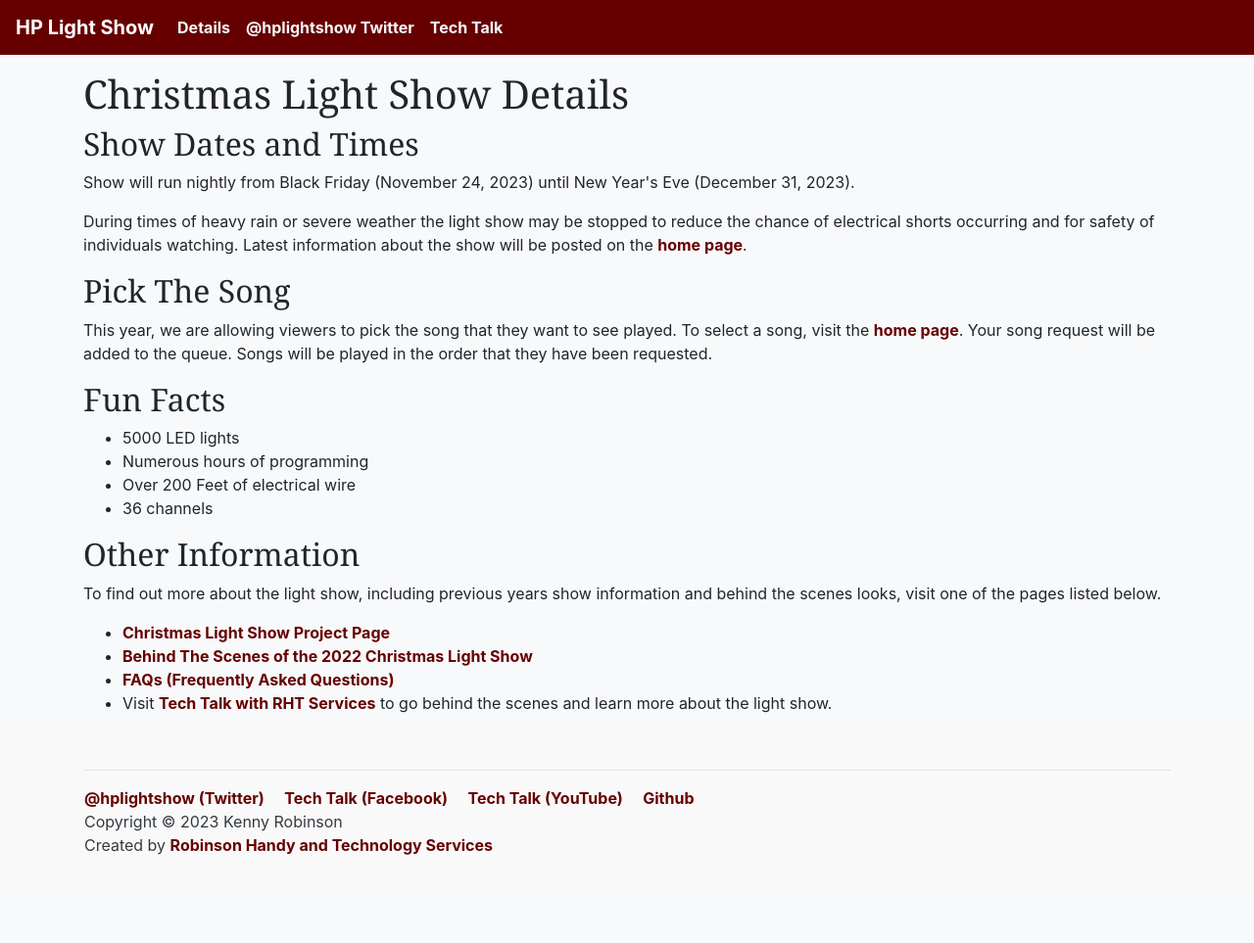
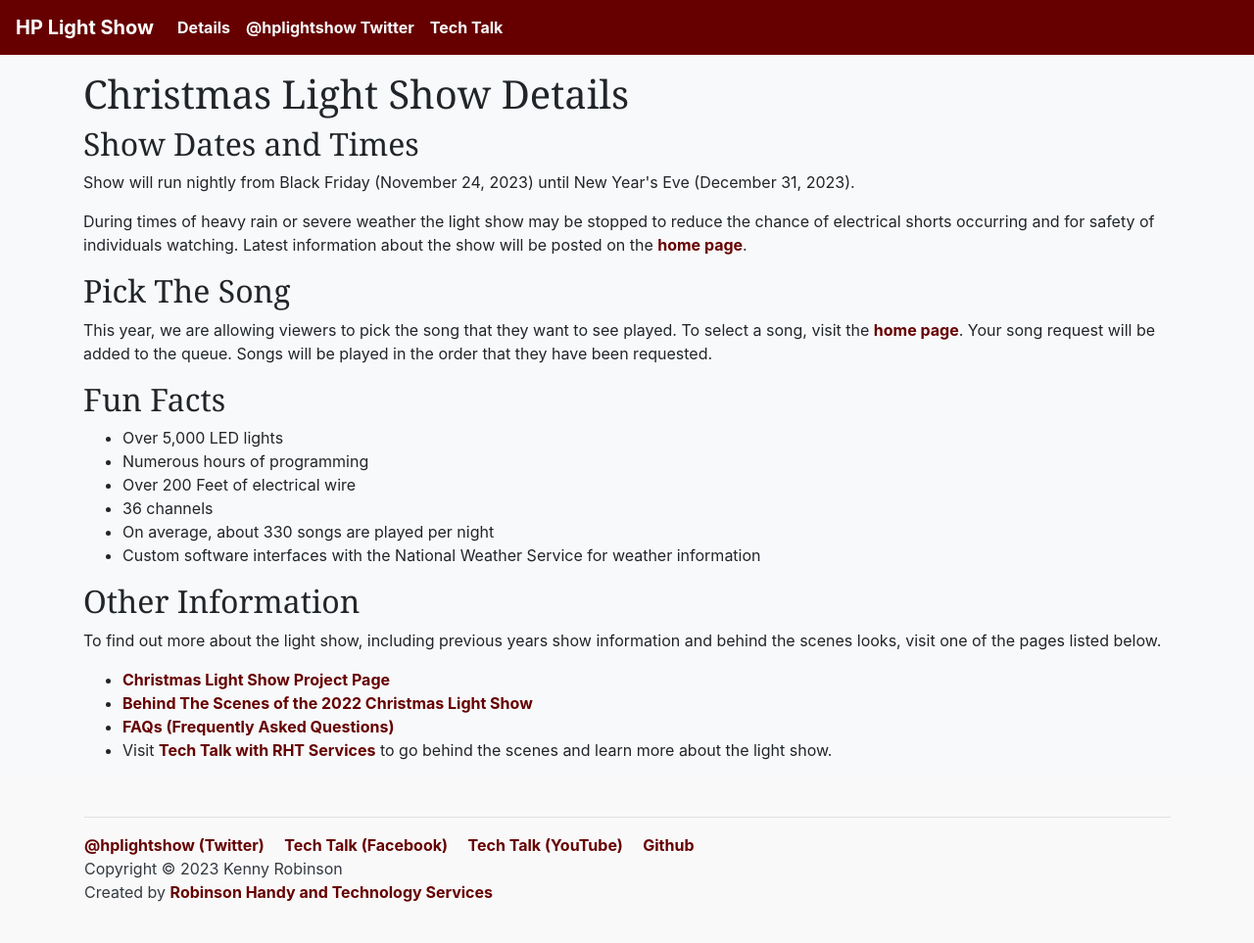
Before and after one commit to almostengr/light-show-extender, an MkDocs documentation site: the page built from website/docs/details.md, in a window 1280 px wide. Shown: the whole page at 98% size. Built offline with MkDocs 1.6.1, drawn with Linux system fonts in a browser that asks for light colours; nearby versions of some CDN libraries; library files that are not in the unit come from our copies; before the commit the page ends 915 px from its top, so only the background shows below that.

Commit message:
Updated details; added Christmas directory listing

```diff
--- a/website/docs/details.md
+++ b/website/docs/details.md
@@ -18,10 +18,12 @@ played in the order that they have been requested.
 
 ## Fun Facts
 
-* 5000 LED lights
+* Over 5,000 LED lights
 * Numerous hours of programming
 * Over 200 Feet of electrical wire
 * 36 channels
+* On average, about 330 songs are played per night
+* Custom software interfaces with the National Weather Service for weather information
 
 ## Other Information
 
```
Also changed, not shown: website/docs/index.md (+7 -1 lines).
